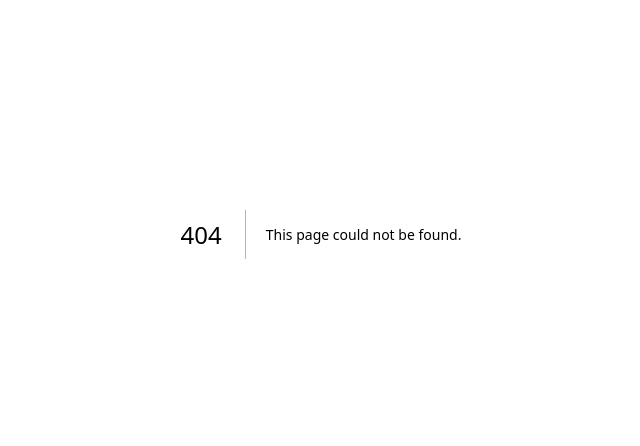
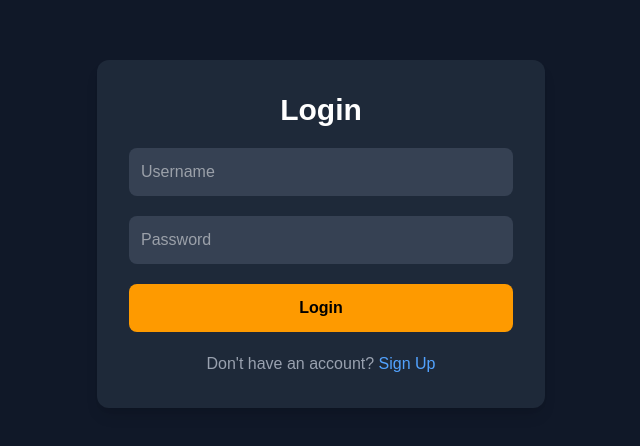
Before and after one commit to systemadmin-lab/amarpay, a Next.js app: page /login in a window 1280 px wide. Before the commit this address had no page. Shown: the part 166-612 px from the top of the page, without its empty margins (319-959 px from the left). Built offline with nearby package versions, Linux system fonts and the light colour scheme.

Commit message:
Add login folder

```diff
--- /dev/null
+++ b/app/login/page.js
@@ -0,0 +1,76 @@
+"use client";
+import { useState } from "react";
+import { useRouter } from "next/navigation";
+
+export default function LoginPage() {
+  const router = useRouter();
+  const [formData, setFormData] = useState({ username: "", password: "" });
+  const [error, setError] = useState("");
+
+  const handleChange = (e) => {
+    setFormData({ ...formData, [e.target.name]: e.target.value });
+  };
+
+  const handleLogin = (e) => {
+    e.preventDefault();
+    const users = JSON.parse(localStorage.getItem("users") || "[]");
+    const user = users.find(
+      (u) =>
+        u.username === formData.username && u.password === formData.password
+    );
+
+    if (user) {
+      // পুরো user object save করা
+      localStorage.setItem("currentUser", JSON.stringify(user));
+      router.push("/"); // redirect to home
+    } else {
+      setError("⚠️ Invalid username or password");
+    }
+  };
+
+  return (
+    <div className="min-h-screen flex items-center justify-center bg-gray-900 px-4">
+      <form
+        onSubmit={handleLogin}
+        className="bg-gray-800 p-8 rounded-xl shadow-lg w-full max-w-md flex flex-col gap-5"
+      >
+        <h2 className="text-3xl font-bold text-white text-center">Login</h2>
+        {error && <p className="text-red-500 text-center">{error}</p>}
+
+        <input
+          type="text"
+          name="username"
+          placeholder="Username"
+          value={formData.username}
+          onChange={handleChange}
+          className="p-3 rounded-lg bg-gray-700 text-white focus:outline-none focus:ring-2 focus:ring-amber-400"
+        />
+        <input
+          type="password"
+          name="password"
+          placeholder="Password"
+          value={formData.password}
+          onChange={handleChange}
+          className="p-3 rounded-lg bg-gray-700 text-white focus:outline-none focus:ring-2 focus:ring-amber-400"
+        />
+
+        <button
+          type="submit"
+          className="bg-amber-500 text-black font-semibold py-3 rounded-lg hover:bg-amber-400 transition duration-300"
+        >
+          Login
+        </button>
+
+        <p className="text-gray-400 text-center">
+          Don't have an account?{" "}
+          <span
+            className="text-blue-400 cursor-pointer hover:underline"
+            onClick={() => router.push("/signup")}
+          >
+            Sign Up
+          </span>
+        </p>
+      </form>
+    </div>
+  );
+}
```
